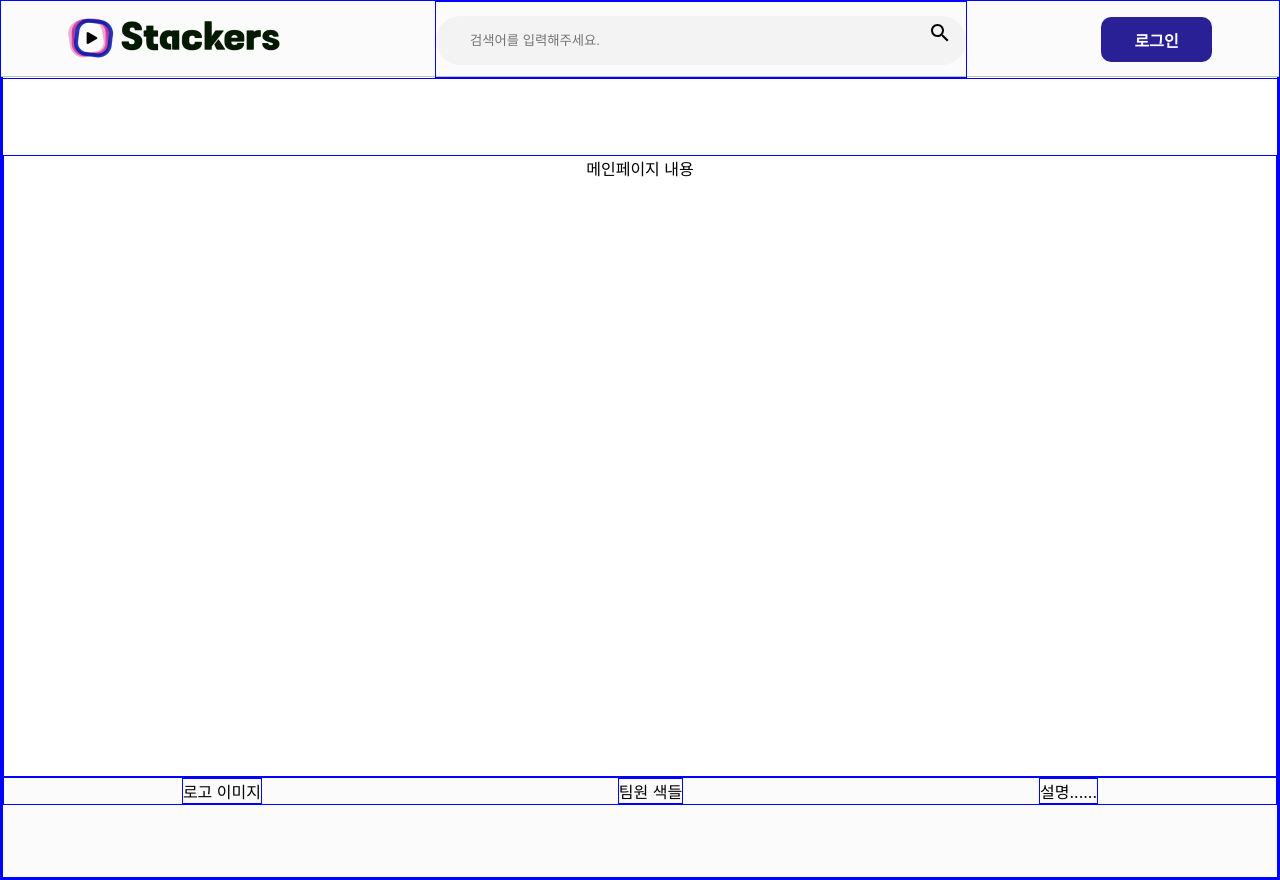
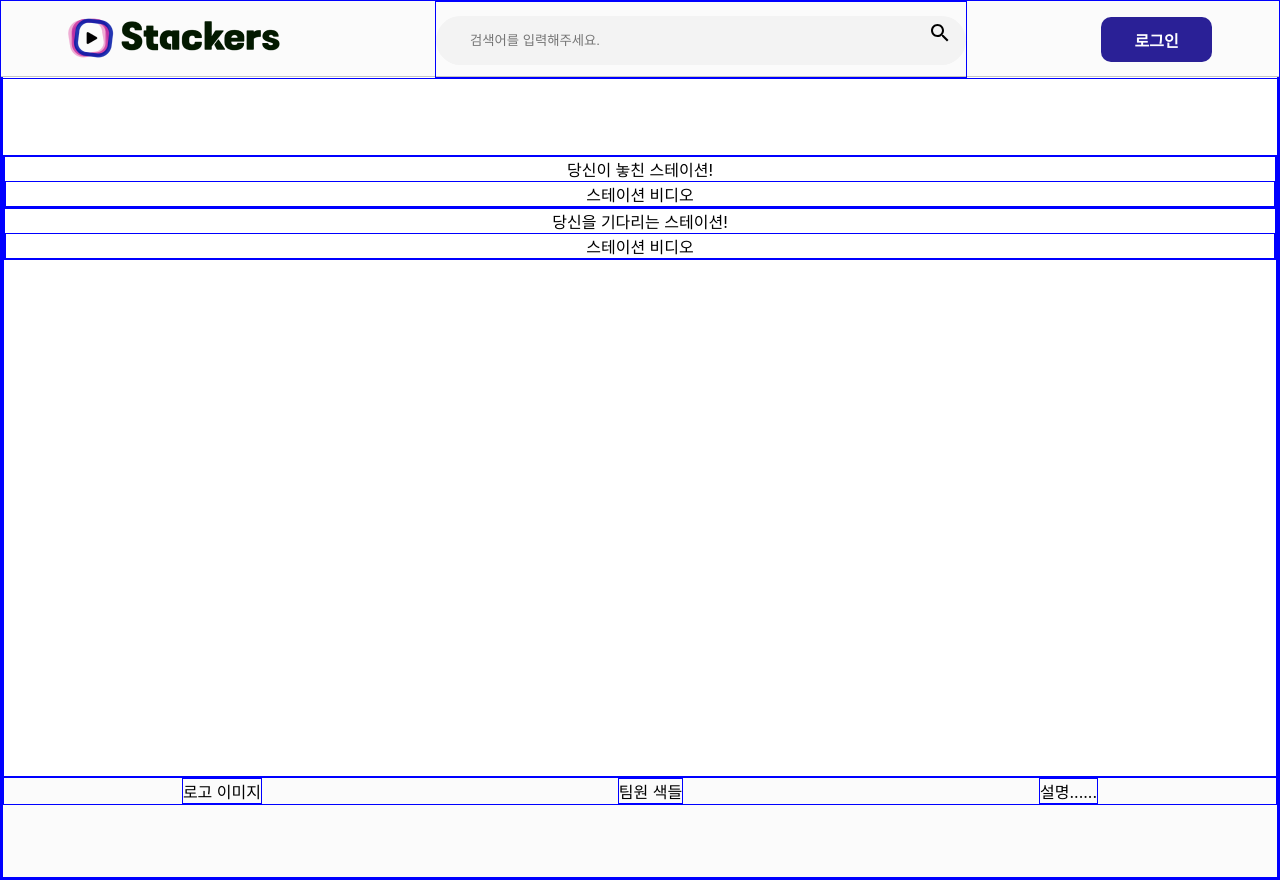
Before and after one commit to yeojinj/stackers, a React (Create React App) app in the folder frontend/: page /MainRoom in a window 1280 px wide. Built offline with nearby package versions, Linux system fonts and the light colour scheme.

Commit message:
Style: 메인페이지 레이아웃 구성 수정

```diff
--- a/frontend/src/components/station/StationList.js
+++ b/frontend/src/components/station/StationList.js
@@ -0,0 +1,11 @@
+import React from 'react'
+import StationListItem from './StationListItem'
+
+function StationList() {
+  return (
+    // 15개의 StationListItem 만들기
+    <StationListItem />
+  )
+}
+
+export default StationList
--- a/frontend/src/components/station/StationListItem.js
+++ b/frontend/src/components/station/StationListItem.js
@@ -0,0 +1,7 @@
+import React from 'react'
+
+function StationListItem() {
+  return <div>스테이션 비디오</div>
+}
+
+export default StationListItem
--- a/frontend/src/pages/main_room/MainRoom.js
+++ b/frontend/src/pages/main_room/MainRoom.js
@@ -1,16 +1,26 @@
-import React from 'react'
-import Header from '../../components/Header'
-import Footer from '../../components/Footer'
-import '../../styles/mainroom.css'
+import React from 'react';
+import Header from '../../components/Header';
+import Footer from '../../components/Footer';
+import StationList from '../../components/station/StationList';
+import '../../styles/mainroom.css';
 
 function MainRoom() {
   return (
     <div className="main-room">
       <Header />
-      <div className="main">메인페이지 내용</div>
+      <div className="main">
+        <div>
+          당신이 놓친 스테이션!
+          <StationList />
+        </div>
+        <div>
+          당신을 기다리는 스테이션!
+          <StationList />
+        </div>
+      </div>
       <Footer />
     </div>
-  )
+  );
 }
 
-export default MainRoom
+export default MainRoom;
```
